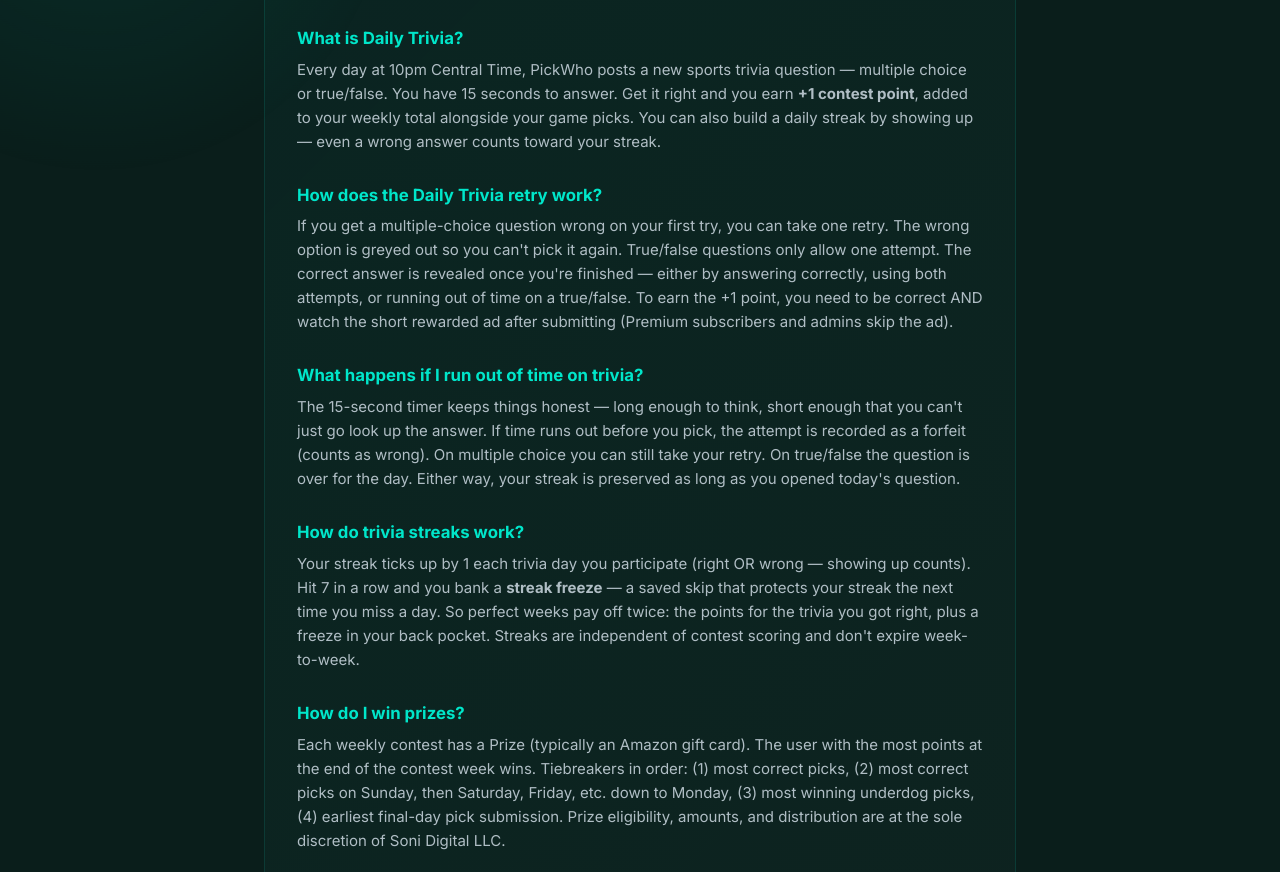
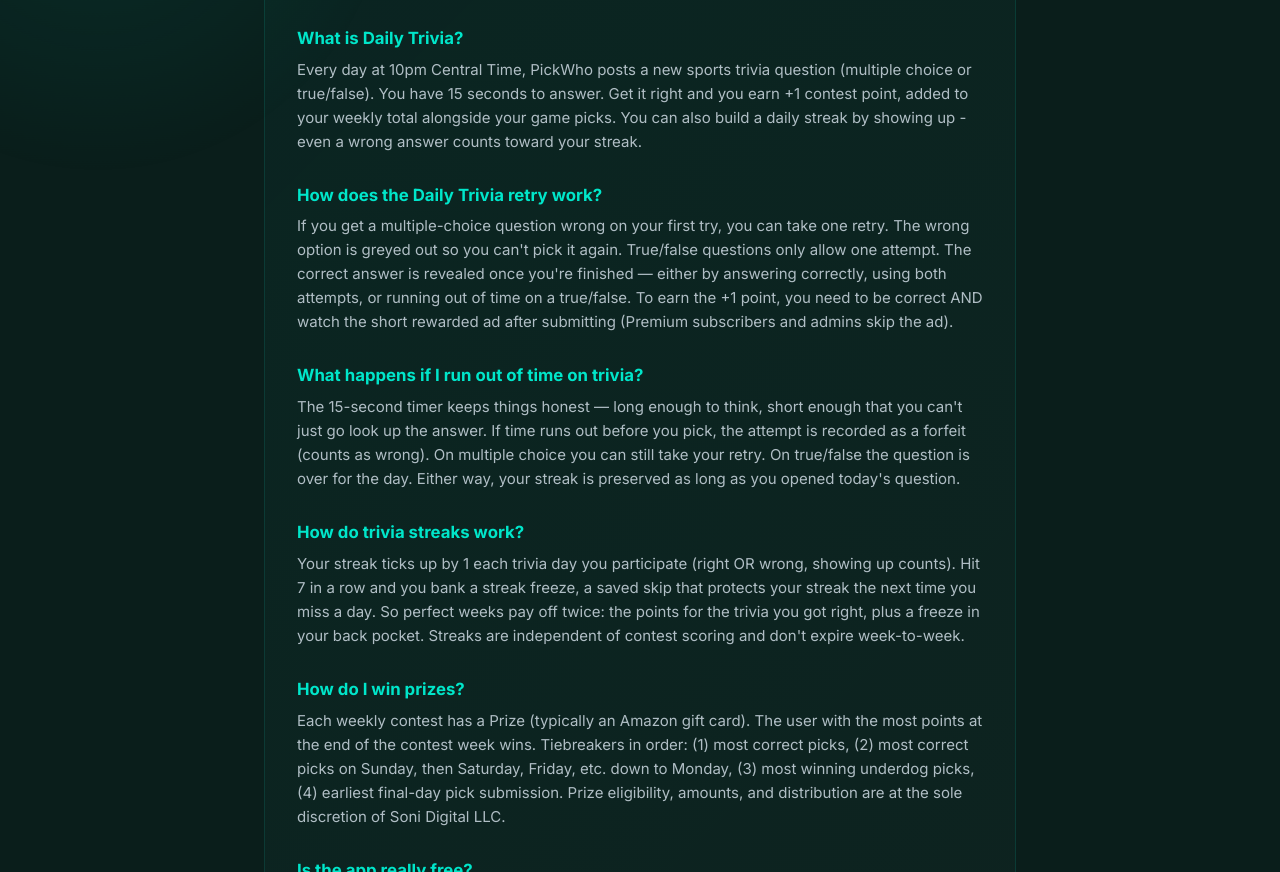
Before and after one commit to theaPAULo/pickwhoisfree, a plain HTML site: page faq.html in a window 1280 px wide. Shown: the part 823-1695 px from the top of the page. Drawn offline with Linux system fonts and the light colour scheme.

Commit message:
faq: lighter punctuation on trivia answers
Em-dashes -> parens/hyphens/commas on the Daily Trivia + Streak FAQ entries. Also dropped the bold emphasis on '+1 contest point' and 'streak freeze' so the copy reads as plain prose.

```diff
--- a/faq.html
+++ b/faq.html
@@ -81,7 +81,7 @@
 
       <div class="faq-item">
         <p class="faq-question">What is Daily Trivia?</p>
-        <p class="faq-answer">Every day at 10pm Central Time, PickWho posts a new sports trivia question — multiple choice or true/false. You have 15 seconds to answer. Get it right and you earn <strong>+1 contest point</strong>, added to your weekly total alongside your game picks. You can also build a daily streak by showing up — even a wrong answer counts toward your streak.</p>
+        <p class="faq-answer">Every day at 10pm Central Time, PickWho posts a new sports trivia question (multiple choice or true/false). You have 15 seconds to answer. Get it right and you earn +1 contest point, added to your weekly total alongside your game picks. You can also build a daily streak by showing up - even a wrong answer counts toward your streak.</p>
       </div>
 
       <div class="faq-item">
@@ -96,7 +96,7 @@
 
       <div class="faq-item">
         <p class="faq-question">How do trivia streaks work?</p>
-        <p class="faq-answer">Your streak ticks up by 1 each trivia day you participate (right OR wrong — showing up counts). Hit 7 in a row and you bank a <strong>streak freeze</strong> — a saved skip that protects your streak the next time you miss a day. So perfect weeks pay off twice: the points for the trivia you got right, plus a freeze in your back pocket. Streaks are independent of contest scoring and don't expire week-to-week.</p>
+        <p class="faq-answer">Your streak ticks up by 1 each trivia day you participate (right OR wrong, showing up counts). Hit 7 in a row and you bank a streak freeze, a saved skip that protects your streak the next time you miss a day. So perfect weeks pay off twice: the points for the trivia you got right, plus a freeze in your back pocket. Streaks are independent of contest scoring and don't expire week-to-week.</p>
       </div>
 
       <div class="faq-item">
```
